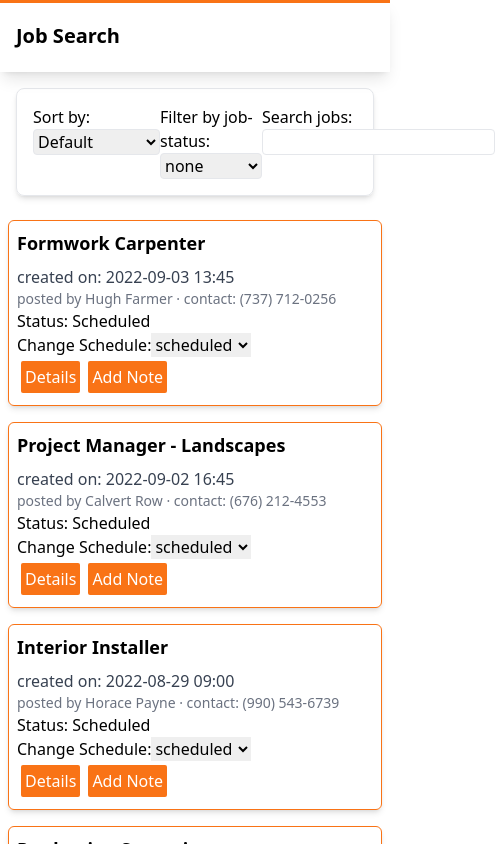
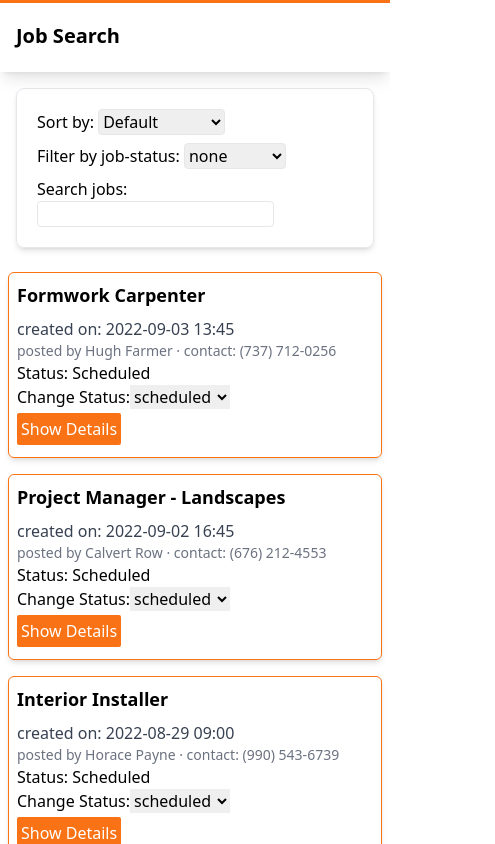
Before and after one commit to TylerDonghwi/job-search-app, a React (Create React App) app: page / in a window 390 px wide. Shown: the top 844 px of the page, 495 px wide, since content can reach past the window. Built offline with nearby package versions, Linux system fonts and the light colour scheme; the HTML template or start-up script is replaced by a standard one.

Commit message:
basic note function implemented

```diff
--- a/src/component/Job.tsx
+++ b/src/component/Job.tsx
@@ -1,4 +1,4 @@
-import { useState } from "react"
+import { useState } from 'react'
 import { jobStatus } from './Jobs'
 
 type jobProps = {
@@ -11,25 +11,31 @@ type jobProps = {
 
 export default function Job({ name, creationDate, client, contact }: jobProps) {
 
+    const [status, setStatus] = useState<string>(jobStatus.SCHEDULED)
+    const [visibility, setVisibility] = useState<boolean>(false)
+    const [inputValue, setInputValue] = useState<string>('')
+    const [notes, setNotes] = useState<string[]>([])
 
-
-    const [status, setStatus] = useState<string>(jobStatus.SCHEDULED)
+    const addNote = () => {
+        setNotes([...notes, inputValue])
+        setInputValue('')
+    }
 
     return (
-        <div className="m-2 border border-orange-500 shadow-md rounded-md">
-            <div className="m-2 text-lg font-bold">
+        <div className='m-2 border border-orange-500 shadow-md rounded-md'>
+            <div className='m-2 text-lg font-bold'>
                 {name}
             </div>
-            <div className="m-2">
-                <div className="text-gray-700">
+            <div className='m-2'>
+                <div className='text-gray-700'>
                     created on: {creationDate}
                 </div>
-                <div className="text-sm text-gray-500">
+                <div className='text-sm text-gray-500'>
                     posted by {client} &#xb7; contact: {contact}
                 </div>
                 <div>
                     <div>Status: {status}</div>
-                    <label>Change Schedule:</label>
+                    <label>Change Status:</label>
                     <select
                         onChange={(e) => setStatus(e.target.value)}
                         className='outline-none'
@@ -40,17 +46,34 @@ export default function Job({ name, creationDate, client, contact }: jobProps) {
                         <option value={jobStatus.TO_PRICED}>to priced</option>
                         <option value={jobStatus.COMPLETED}>completed</option>
                     </select>
-
                 </div>
 
                 <button
-                    className='relative text-white rounded-sm p-1 m-1 bg-orange-500 hover:bg-orange-600 active:bg-orange-700'
-                    onClick={() => console.log(`viewing notes for ${name}`)}
-                >Details</button>
-                <button
-                    className='relative text-white rounded-sm p-1 m-1 bg-orange-500 hover:bg-orange-600 active:bg-orange-700'
-                    onClick={() => console.log(`adding note for ${name}`)}
-                >Add Note</button>
+                    className='relative text-white rounded-sm p-1 my-1 bg-orange-500 hover:bg-orange-600 active:bg-orange-700'
+                    onClick={() => { setVisibility(!visibility) }}
+                >{visibility ? 'Hide Details' : 'Show Details'}</button>
+
+                <div className={'' + (visibility ? 'block' : 'hidden')}>
+                    <div>
+                        {notes.map(note => (
+                            <div key={note}>&bull; {note}</div>
+                        ))}
+                    </div>
+
+                    <input
+                        type="text"
+                        className='outline-none border rounded pl-1 h-[32px] w-[70%]'
+                        value={inputValue}
+                        onChange={e => setInputValue(e.target.value)}
+                    />
+                    <button
+                        className='relative text-white rounded-sm h-[32px] w-[80px] m-1 bg-orange-500 hover:bg-orange-600 active:bg-orange-700 '
+                        onClick={addNote}
+                    >
+                        Add Note
+                    </button>
+                </div>
+
             </div>
 
         </div >
--- a/src/component/Jobs.tsx
+++ b/src/component/Jobs.tsx
@@ -23,8 +23,8 @@ export default function Jobs() {
 
     return (
         <div>
-            <div className='flex justify-between border shadow-md mx-4 lg:mx-8 my-4 p-4 rounded-lg'>
-                <div>
+            <div className='flex justify-between flex-col md:flex-row border shadow-md mx-4 lg:mx-8 my-4 p-4 rounded-lg'>
+                <div className='m-1'>
                     <label>Sort by: </label>
                     <select
                         onChange={e => setOrder(e.target.value)}
@@ -35,7 +35,7 @@ export default function Jobs() {
                         <option value="date">Most Recent</option>
                     </select>
                 </div>
-                <div>
+                <div className='m-1'>
                     <label>Filter by job-status: </label>
                     <select
                         onChange={e => setStatusFilter(e.target.value)}
@@ -50,13 +50,13 @@ export default function Jobs() {
                         <option value={jobStatus.COMPLETED}>completed</option>
                     </select>
                 </div>
-                <div>
+                <div className='m-1'>
                     <label>Search jobs: </label>
                     <input
                         type="text"
                         value={searchValue}
                         onChange={e => setSearchValue(e.target.value)}
-                        className='outline-none border rounded'
+                        className='outline-none border rounded pl-1'
                         placeholder=''
                     />
                 </div>
--- a/tailwind.config.js
+++ b/tailwind.config.js
@@ -1,5 +1,6 @@
 /** @type {import('tailwindcss').Config} */
 module.exports = {
+    mode: 'jit',
     content: ["./src/**/*.{js,jsx,ts,tsx}"],
     theme: {
         extend: {},
```
